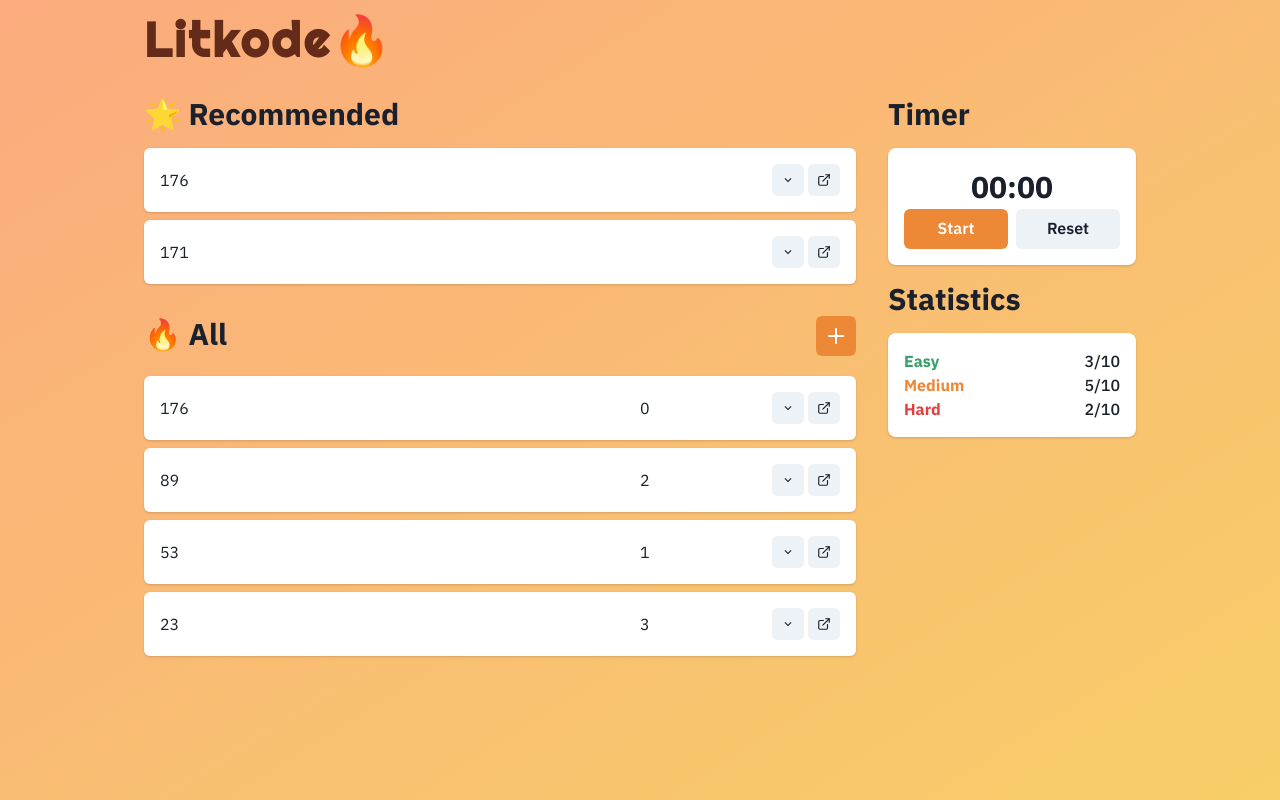
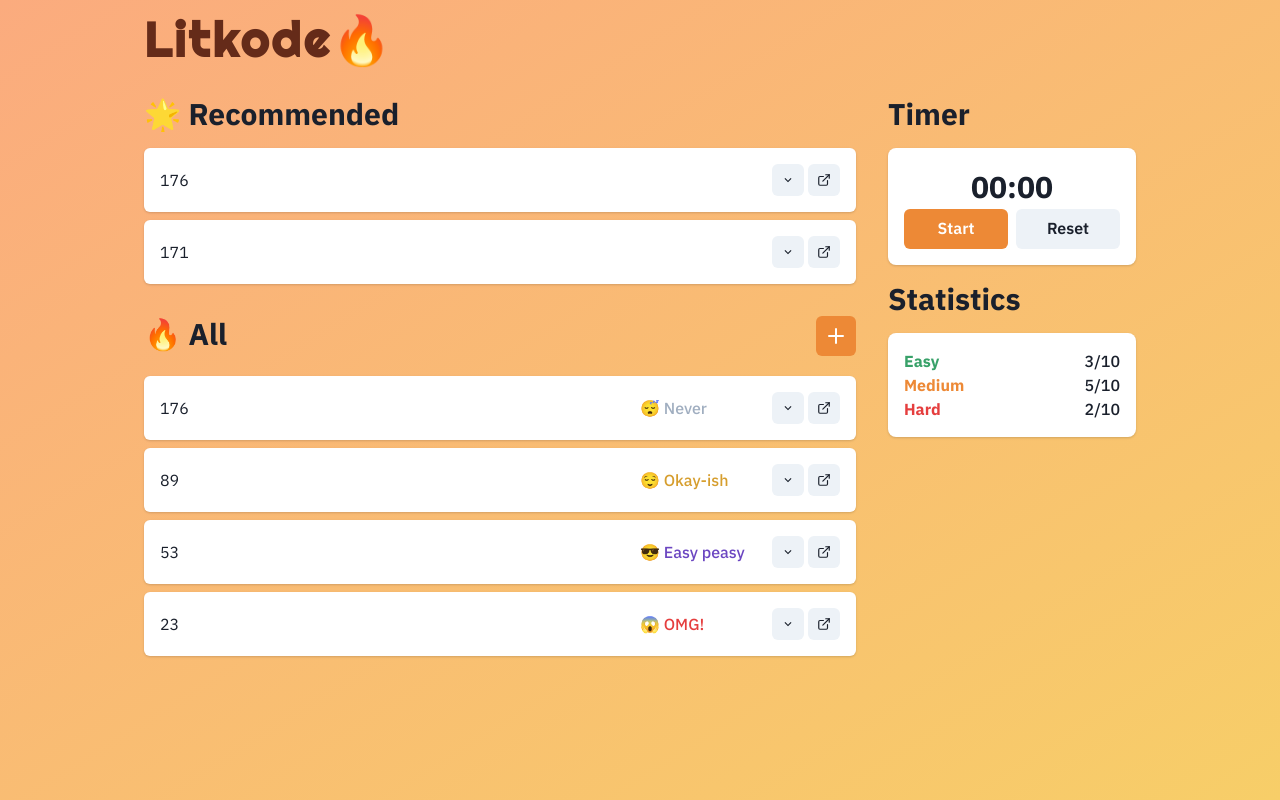
Before and after one commit to aaronthangnguyen/swamphacks-2022, a Next.js app in the folder litkode-frontend/: page / in a window 1280 px wide. Built offline with nearby package versions, Linux system fonts and the light colour scheme; no server answers.

Commit message:
Add rating functionality

```diff
--- a/litkode-frontend/components/left-panel/Entry.js
+++ b/litkode-frontend/components/left-panel/Entry.js
@@ -13,13 +13,15 @@ import {
 } from "@chakra-ui/react";
 import React from "react";
 import useSWR from "swr";
+import colors from "../data/colors.json";
+import ratings from "../data/ratings.json";
 import Rating from "./Rating";
 import Topics from "./Topics";
-import colors from "../data/colors.json";
 
 const Entry = ({ id, rating = "", lastPracticeDate = new Date(0) }) => {
   const { isOpen, onToggle } = useDisclosure();
   const { data } = useSWR(`https://lcid.cc/info/${id}`);
+
   return (
     <>
       <Box
@@ -44,7 +46,9 @@ const Entry = ({ id, rating = "", lastPracticeDate = new Date(0) }) => {
           >
             {data?.difficulty}
           </Text>
-          <Text width="8rem">{rating}</Text>
+          <Text fontWeight="medium" width="8rem" color={colors[rating]}>
+            {ratings[rating]}
+          </Text>
           <IconButton
             size="sm"
             aria-label="Toggle collapse"
```
